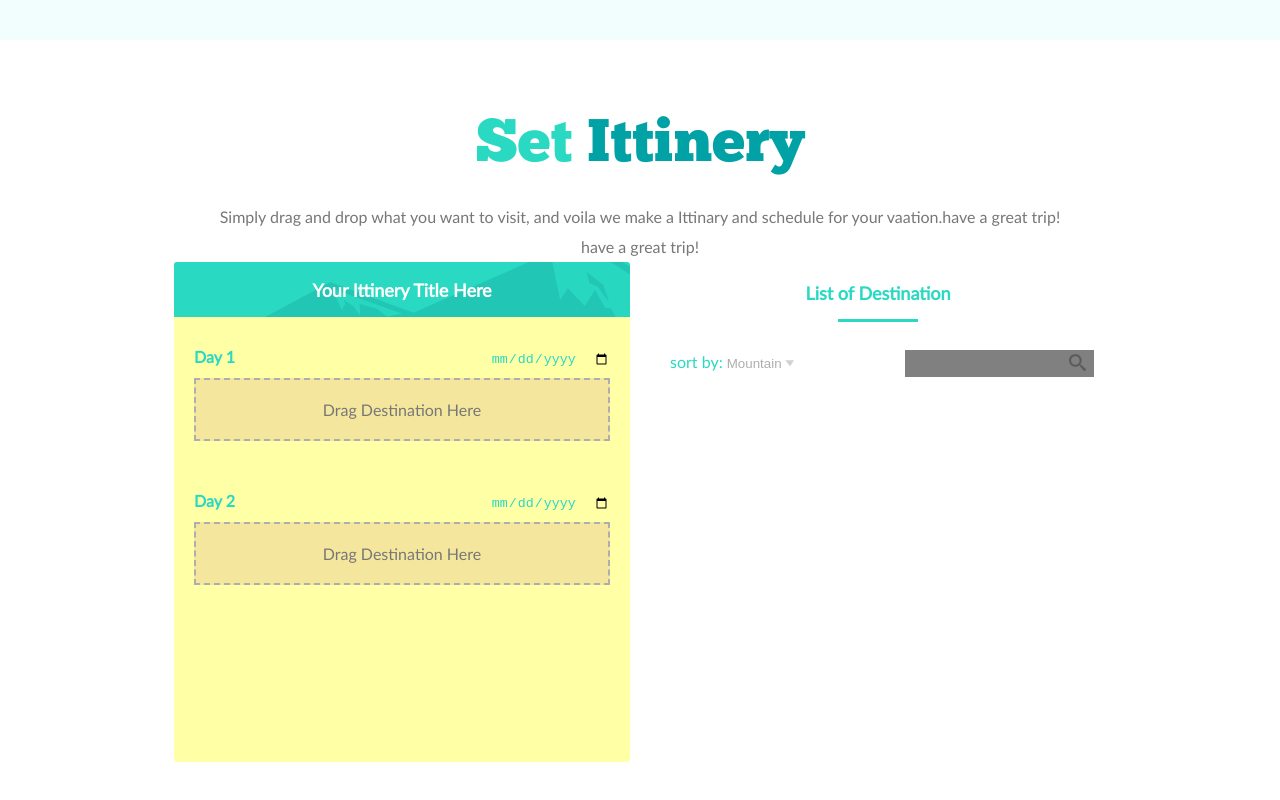
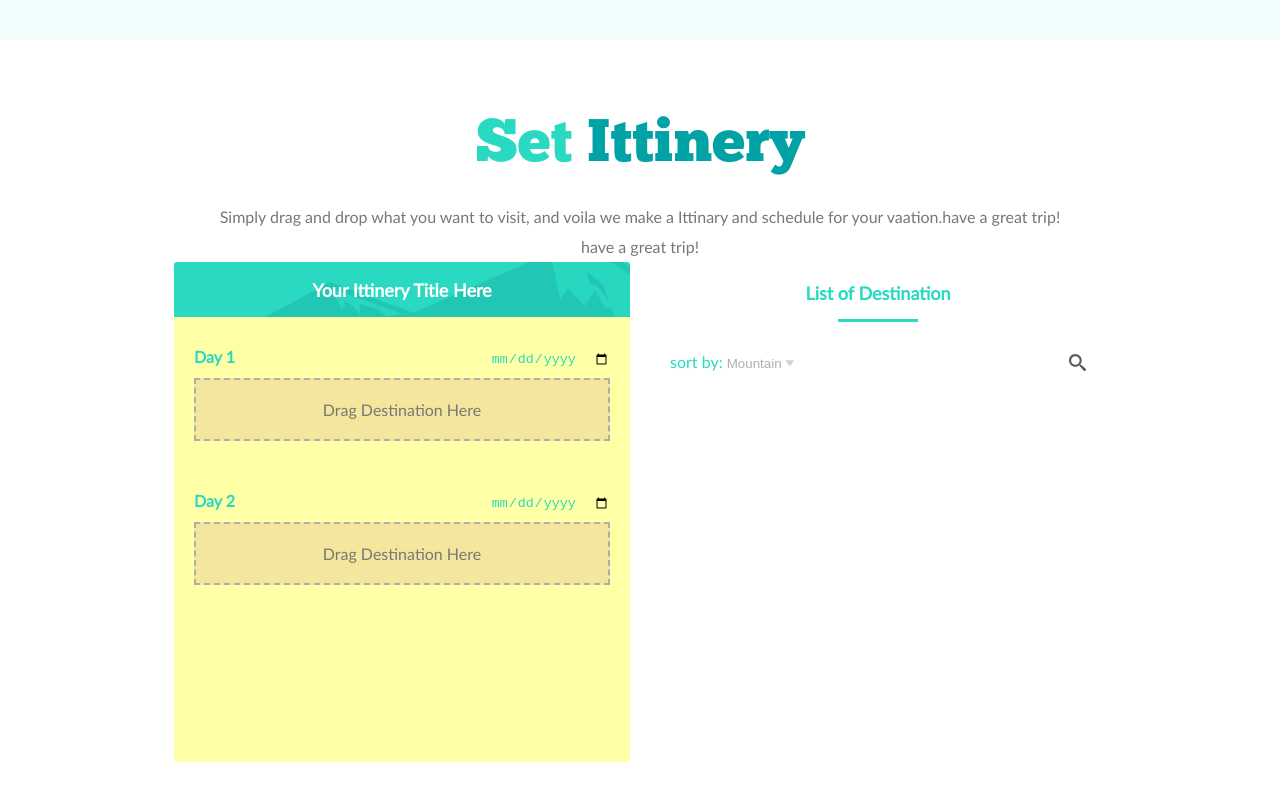
Before and after one commit to BTchorzewski/weekly_web_page_11, a website: page index.html in a window 1280 px wide. Shown: the part 2729-3529 px from the top of the page. Drawn offline with Linux system fonts and the light colour scheme.

Commit message:
styled search-secondery component

```diff
--- a/index.html
+++ b/index.html
@@ -182,12 +182,13 @@
                         </label>
 
                         <span class="search-secondary">
-                            <input type="text" class="search-secondary__input">
                             <button class="search-secondary__button">
                                 <svg class="search-secondary__icon">
                                     <use xlink:href="assets/sprite.svg#icon-search"></use>
                                 </svg>
                             </button>
+                            <input type="text" class="search-secondary__input">
+
                         </span>
                     </form>
 
--- a/sass/components/_search.scss
+++ b/sass/components/_search.scss
@@ -34,25 +34,37 @@
 .search-secondary {
     display: flex;
     align-items: center;
-    justify-content: flex-end;
-    flex: 0 1 40%;
+    justify-content: flex-start;
+    flex-direction: row-reverse;
+    flex: 1 1 50%;
     &__input {
-        background-color: gray;
         border: .1rem solid transparent;
         padding: .5rem;
-        transition: all 1s;
+        transition: all .3s ease-in;
+        flex: 0 0 auto;
+        width: 5rem;
         &:hover,
         &:focus {
-            border: .1rem solid red;
+            background-color: lighten($color-grey-light, 15%);
+            width: 90%;
+            border-radius: .5rem;
         }
     }
 
     &__button {
         border: none;
         background-color: transparent;
-        margin-left: -2.5rem;
+        margin-left: -2rem;
+        z-index: 4;
         flex: 0 0 auto;
         cursor: pointer;
+
+    }
+
+    &__button:hover ~ &__input {
+        background-color: lighten($color-grey-light, 15%);
+        border-radius: .5rem;
+        width: 90%
     }
 
     &__icon {
```
Also changed, not shown: css/style.css.
